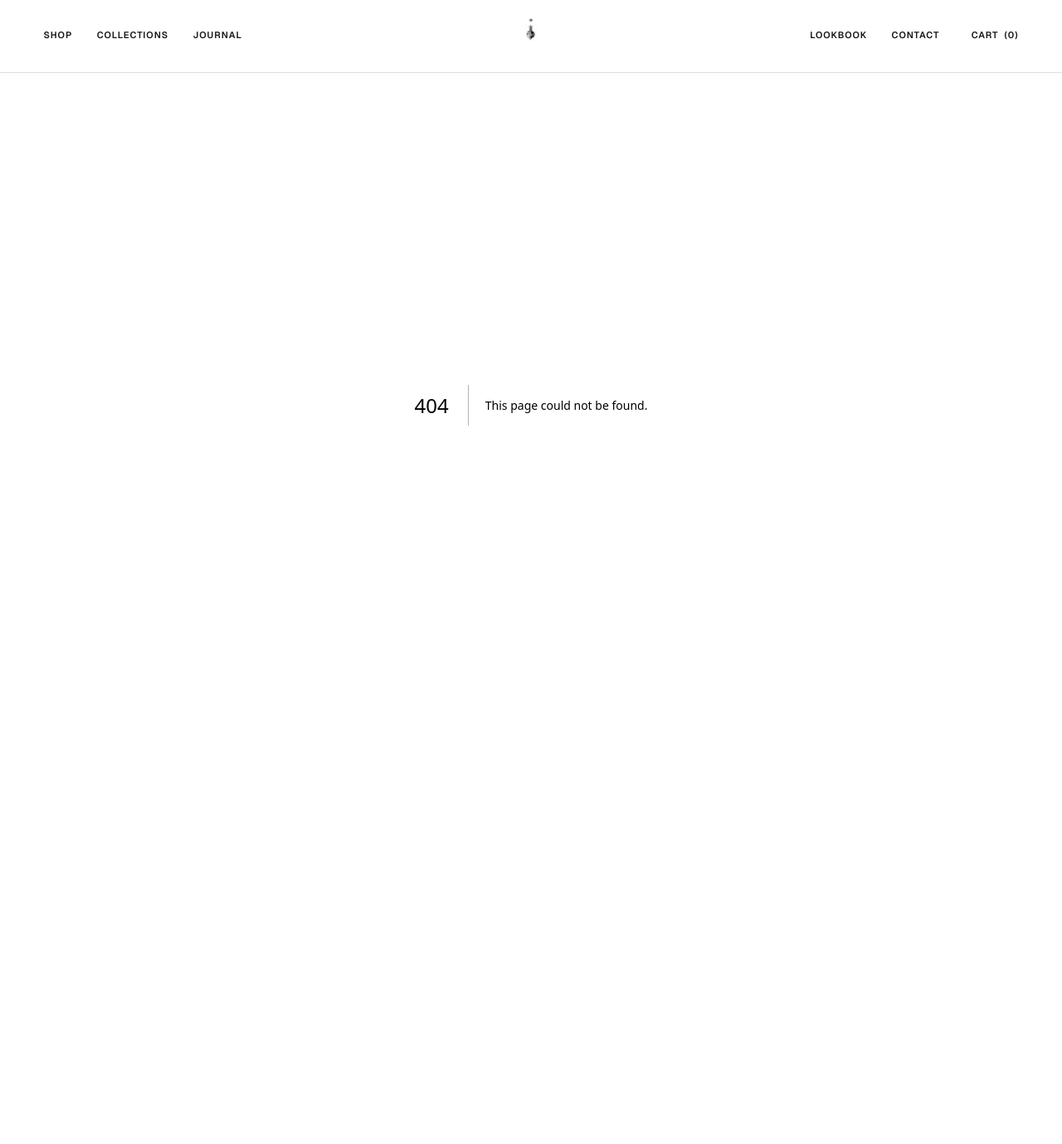
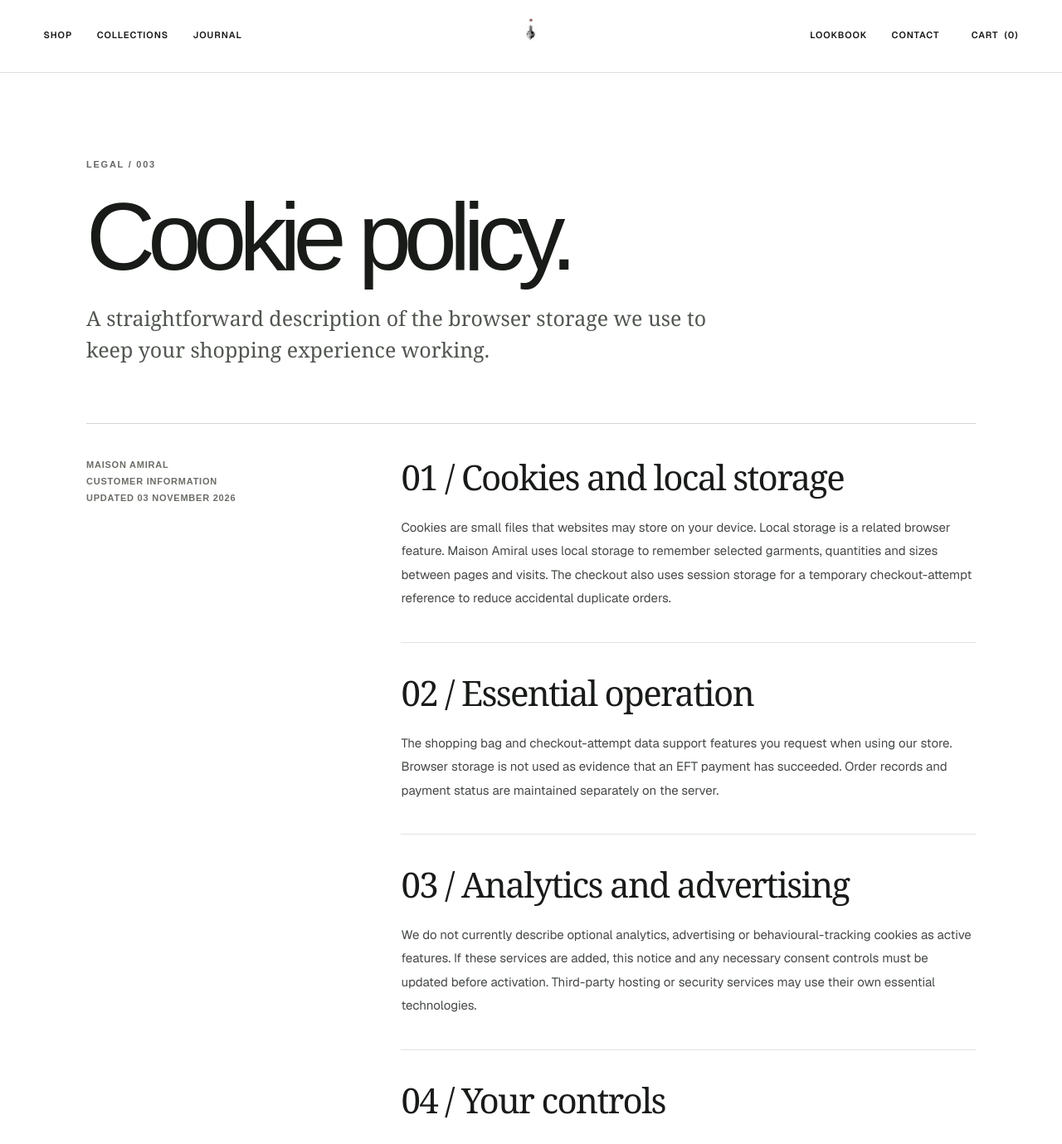
Before and after one commit to Tee-star-black/maisonamiral, a Next.js app: page /cookies in a window 1280 px wide. Before the commit this address had no page. Shown: the top 1379 px of the page at 83% size. Before the commit the page ends 888 px from the top, so only its background shows below. Built offline with nearby package versions, Linux system fonts and the light colour scheme.

Commit message:
feat: add professional policy page layout and cookie notice

```diff
--- /dev/null
+++ b/src/app/cookies/page.tsx
@@ -0,0 +1,10 @@
+import type { Metadata } from "next";
+import { PolicyPage } from "@/components/policy-page";
+export const metadata:Metadata={title:"Cookie Policy",description:"Cookies and browser storage used on the Maison Amiral website."};
+export default function CookiesPage(){return <PolicyPage eyebrow="LEGAL / 003" title="Cookie policy." intro="A straightforward description of the browser storage we use to keep your shopping experience working.">
+<section><h2>01 / Cookies and local storage</h2><p>Cookies are small files that websites may store on your device. Local storage is a related browser feature. Maison Amiral uses local storage to remember selected garments, quantities and sizes between pages and visits. The checkout also uses session storage for a temporary checkout-attempt reference to reduce accidental duplicate orders.</p></section>
+<section><h2>02 / Essential operation</h2><p>The shopping bag and checkout-attempt data support features you request when using our store. Browser storage is not used as evidence that an EFT payment has succeeded. Order records and payment status are maintained separately on the server.</p></section>
+<section><h2>03 / Analytics and advertising</h2><p>We do not currently describe optional analytics, advertising or behavioural-tracking cookies as active features. If these services are added, this notice and any necessary consent controls must be updated before activation. Third-party hosting or security services may use their own essential technologies.</p></section>
+<section><h2>04 / Your controls</h2><p>You can clear cookies, local storage and session data using your browser settings. Clearing site data may empty your shopping cart or reset an incomplete checkout. Most browsers also offer controls to block cookies, although certain site features may be affected.</p></section>
+<section><h2>05 / Contact</h2><p>For questions about the data stored in your browser, email <a href="mailto:support@maisonamiral.co.za">support@maisonamiral.co.za</a>. For personal information rights, read our <a href="/privacy">Privacy Policy</a>.</p></section>
+</PolicyPage>}
```
